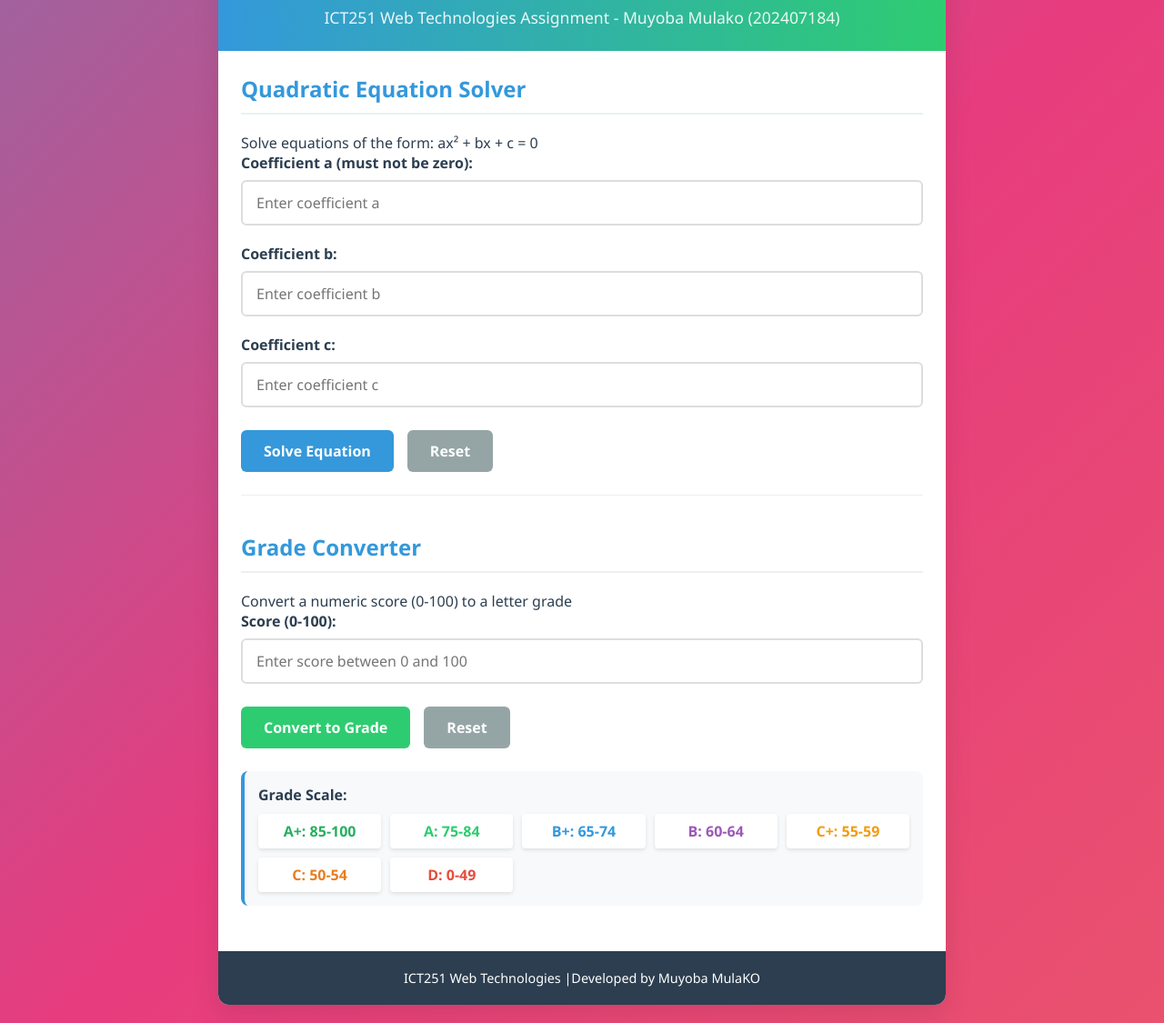
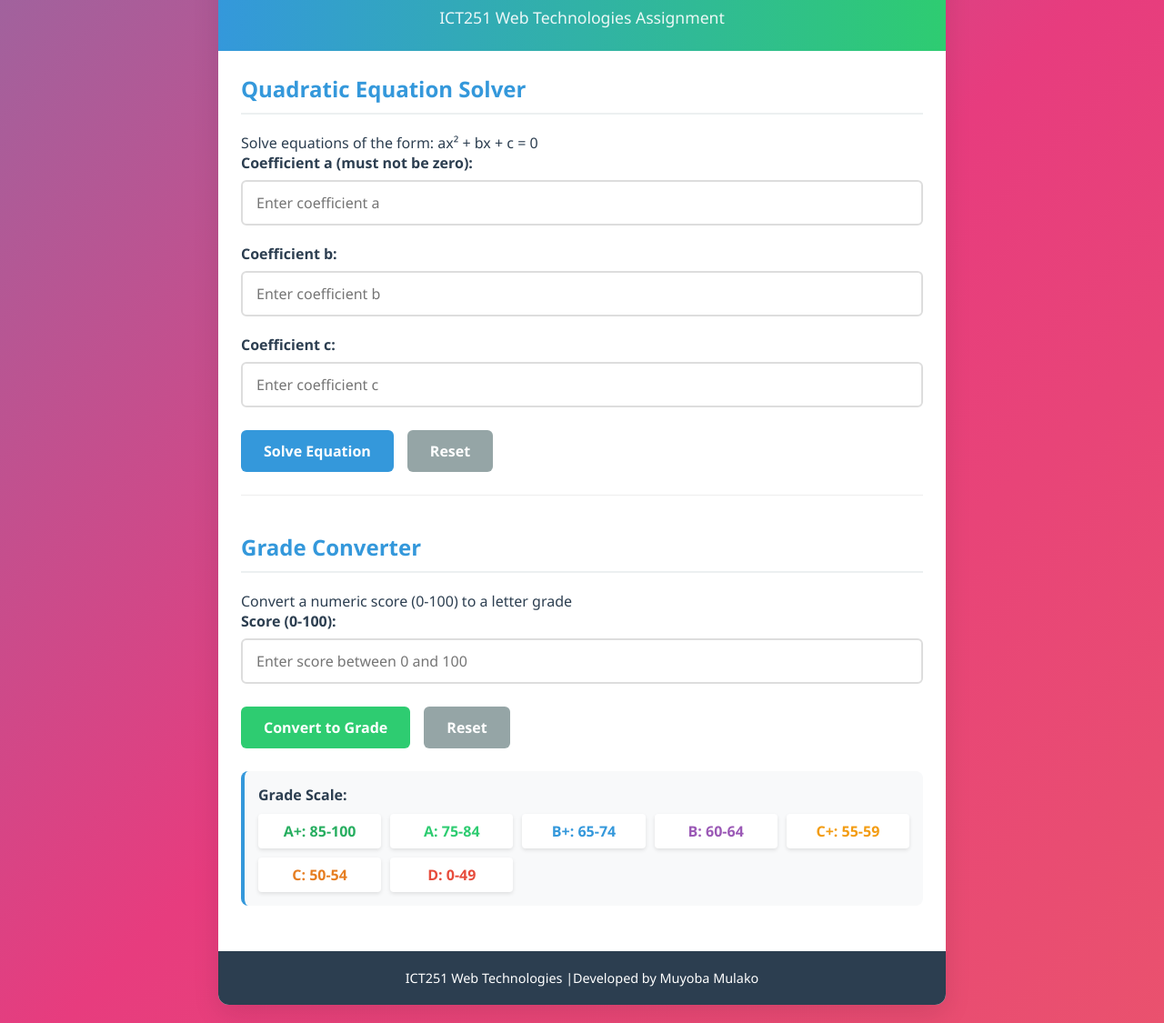
Before and after one commit to Muyoba09jr/ICT-Quadratic-Grader--Muyoba-Mulako, a plain HTML site: page index.html in a window 1280 px wide. Shown: the part 96-1221 px from the top of the page at 91% size. Drawn offline with Linux system fonts and the light colour scheme.

```diff
--- a/index.html
+++ b/index.html
@@ -267,7 +267,7 @@
     <div class="container">
         <header>
             <h1>Quadratic Solver & Grade Converter</h1>
-            <p class="subtitle">ICT251 Web Technologies Assignment - Muyoba Mulako (202407184)</p>
+            <p class="subtitle">ICT251 Web Technologies Assignment</p>
         </header>
 
         <div class="content">
@@ -340,7 +340,7 @@
         </div>
 
         <footer>
-            <p>ICT251 Web Technologies |Developed by Muyoba MulaKO</p>
+            <p>ICT251 Web Technologies |Developed by Muyoba Mulako</p>
         </footer>
     </div>
 
```
